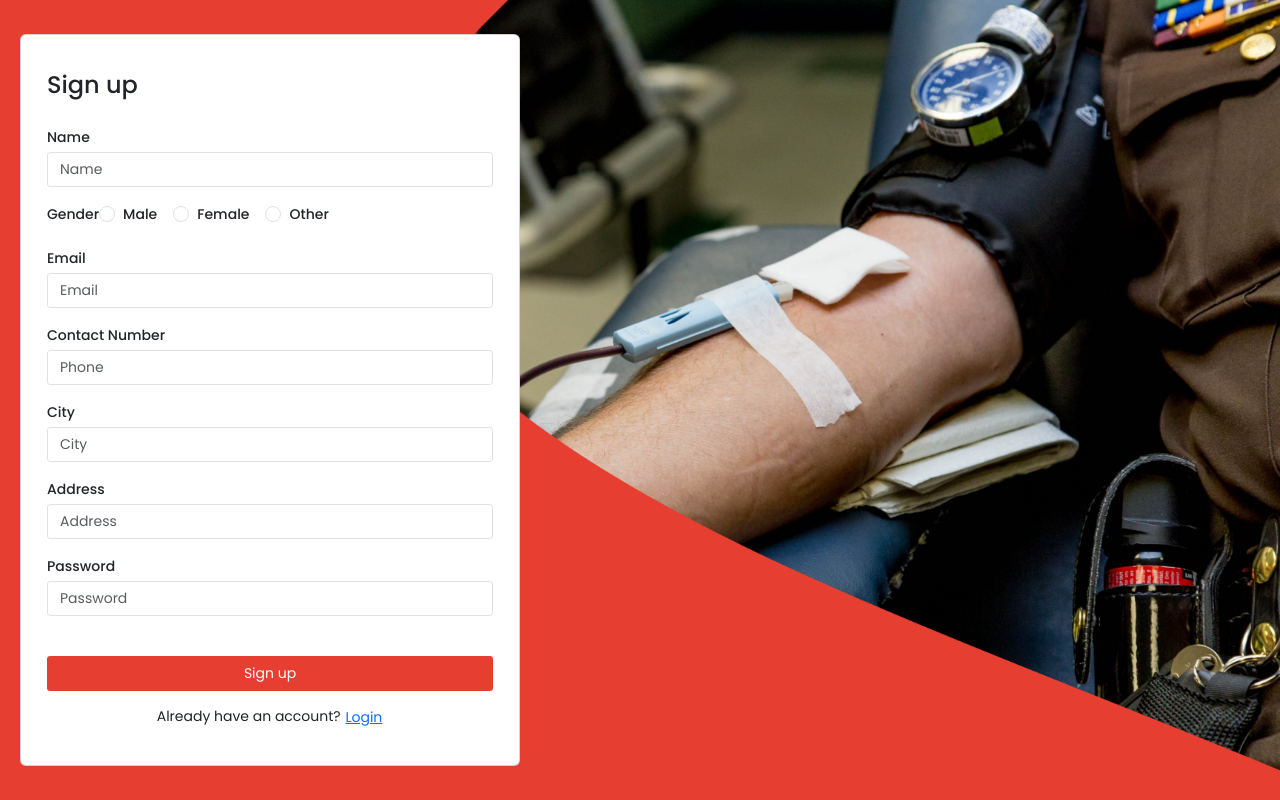
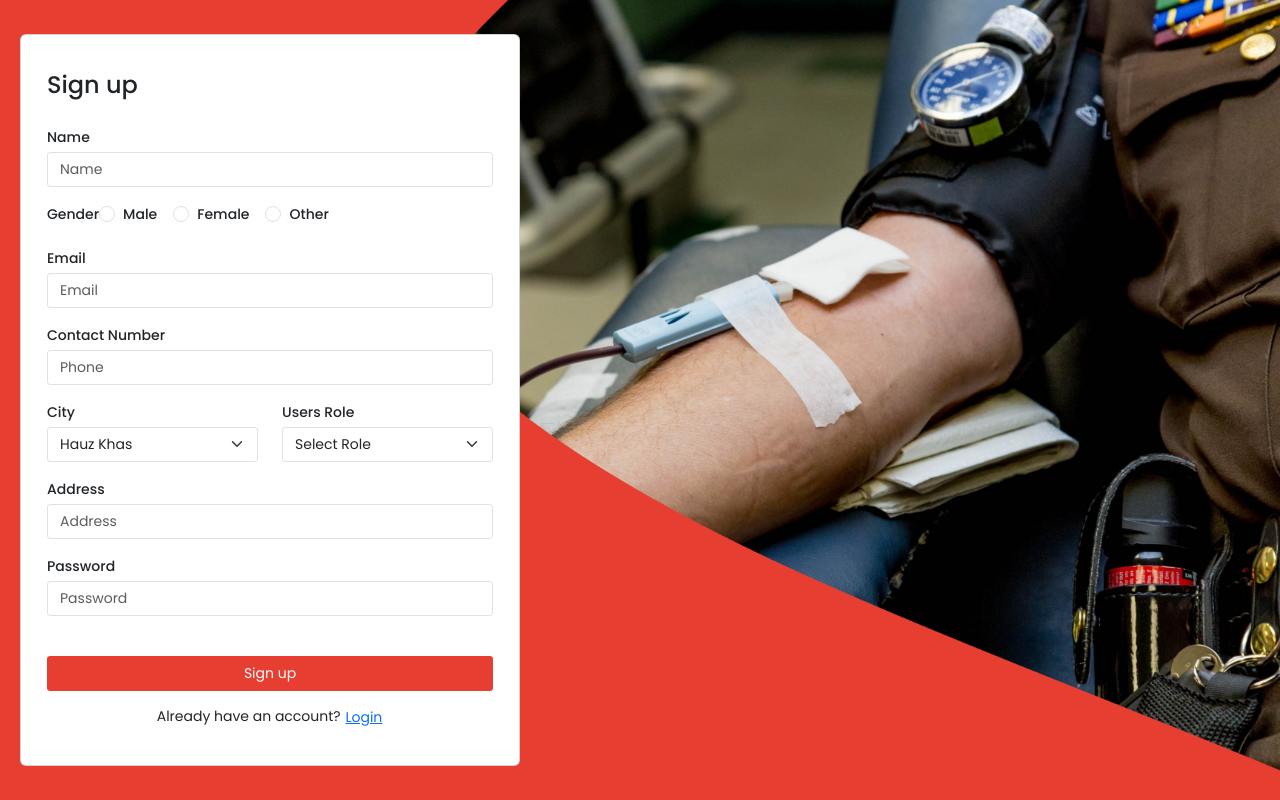
Before and after one commit to archit-chauhan-velsof/blood-bank, a React (Vite) app: page /signup in a window 1280 px wide. Built offline with nearby package versions, Linux system fonts and the light colour scheme.

Commit message:
completed project

```diff
--- a/src/pages/register/Index.jsx
+++ b/src/pages/register/Index.jsx
@@ -1,7 +1,8 @@
-import React from 'react'
-import { Link } from 'react-router-dom'
+import React, { useEffect, useState } from 'react'
+import { Link, Navigate, useNavigate } from 'react-router-dom'
 import { ErrorMessage, Field, Formik } from 'formik'
 import * as Yup from 'yup'
+import { axiosInstance, axiosInstanceWithoutToken } from '../../config'
 
 const registerSchema = Yup.object().shape({
     name: Yup.string().required('Name is required'),
@@ -10,10 +11,22 @@ const registerSchema = Yup.object().shape({
     phone: Yup.string().matches(/^\d{10}$/, 'Phone number must have exactly 10 digits').required('Contact Number is required'),
     city: Yup.string().required('City is required'),
     address: Yup.string().required('Address is required'),
-    password: Yup.string().min(5, 'Password must be at least 5 characters').required('Password is required')
+    password: Yup.string().min(5, 'Password must be at least 5 characters').required('Password is required'),
+    role: Yup.string().required('Select your role')
 })
 
 const Register = () => {
+
+    const Navigate = useNavigate();
+    // const [cities,setCities] = useState([]);
+
+    // useEffect(() => {
+    //     axiosInstance.get(`/cities`)
+    //         .then((res) => {
+    //             setCities(res.data.data);
+    //             setFieldValue('city', '');
+    //         }).catch((err) => console.error(err));
+    // }, [])
     return (
         <div className='auth-body'>
             <div className="auth-wrapper">
@@ -37,9 +50,24 @@ const Register = () => {
                             onSubmit={(values) => {
                                 console.log('Registered:', values);
                                 // API Logic
+                                let formData = new FormData();
+                                formData.append("email", values.email);
+                                formData.append("username", values.name);
+                                formData.append("password", values.password);
+                                formData.append("name", values.name);
+                                formData.append("gender", values.gender);
+                                formData.append("contact_number", values.phone);
+                                formData.append("city", values.city);
+                                formData.append("address", values.address);
+                                formData.append("role", values.role);
+                                axiosInstanceWithoutToken.post('register',formData).then((res)=>{
+                                    console.log(res.data);
+                                    Navigate('/');
+                                }).catch((err)=>console.log(err));
+
                             }}
                         >
-                            {({handleSubmit})=>(
+                            {({ handleSubmit }) => (
                                 <form onSubmit={handleSubmit}>
                                     <div className="auth-form">
                                         <div className="row">
@@ -47,7 +75,7 @@ const Register = () => {
                                                 <div className="form-group">
                                                     <label htmlFor="name">Name</label>
                                                     <Field type="text" name="name" id="name" className="form-control" placeholder="Name" />
-                                                <ErrorMessage name="name" component="div" className="text-danger" />
+                                                    <ErrorMessage name="name" component="small" className="text-danger" />
 
                                                 </div>
                                             </div>
@@ -58,7 +86,7 @@ const Register = () => {
                                                         <Field
                                                             type="radio"
                                                             name="gender"
-                                                        value="male"
+                                                            value="Male"
                                                             className="form-check-input"
                                                             id="gender-male"
                                                         />
@@ -68,7 +96,7 @@ const Register = () => {
                                                         <Field
                                                             type="radio"
                                                             name="gender"
-                                                        value="female"
+                                                            value="Female"
                                                             className="form-check-input"
                                                             id="gender-female"
                                                         />
@@ -78,13 +106,13 @@ const Register = () => {
                                                         <Field
                                                             type="radio"
                                                             name="gender"
-                                                        value="other"
+                                                            value="Others"
                                                             className="form-check-input"
                                                             id="gender-other"
                                                         />
                                                         <label htmlFor="gender-other" className="form-check-label">Other</label>
                                                     </div>
-                                                <ErrorMessage name="gender" component="div" className="text-danger" />
+                                                    <ErrorMessage name="gender" component="small" className="text-danger" />
                                                 </div>
                                             </div>
 
@@ -92,35 +120,56 @@ const Register = () => {
                                                 <div className="form-group">
                                                     <label htmlFor="email">Email</label>
                                                     <Field type="email" name="email" id="email" className="form-control" placeholder="Email" />
-                                                <ErrorMessage name="email" component="div" className="text-danger" />
+                                                    <ErrorMessage name="email" component="small" className="text-danger" />
                                                 </div>
                                             </div>
                                             <div className="col-12">
                                                 <div className="form-group">
                                                     <label htmlFor="phone">Contact Number</label>
                                                     <Field type="text" name="phone" id="phone" className="form-control" placeholder="Phone" />
-                                                <ErrorMessage name="phone" component="div" className="text-danger" />
+                                                    <ErrorMessage name="phone" component="small" className="text-danger" />
                                                 </div>
                                             </div>
-                                        <div className="col-12">
+                                            <div className="col-6">
                                                 <div className="form-group">
                                                     <label htmlFor="city">City</label>
-                                                <Field type="text" name="city" id="city" className="form-control" placeholder="City" />
-                                                <ErrorMessage name="city" component="div" className="text-danger" />
+                                                    {/* {cities?.map((e) => (
+                                                        <option value={e.attributes.code} key={e.id}>
+                                                            {e.attributes.name}
+                                                        </option>
+                                                    ))} */}
+                                                    <Field as='select' name="city" id="city" className="form-select">
+                                                    <option value='1'>Hauz Khas</option>
+                                                    <option value='2'>Noida Sector 63</option>
+                                                    </Field>
+                                                    <ErrorMessage name="city" component="small" className="text-danger" />
+                                                </div>
+                                            </div>
+                                            <div className="col-6">
+                                                <div className="form-group">
+                                                    <label htmlFor="role">Users Role</label>
+                                                    <Field as='select' name="role" id="role" className="form-select">
+                                                        <option value="">Select Role</option>
+                                                        <option value="6">Admin</option>
+                                                        <option value="7">Blood Bank User</option>
+                                                        <option value="8">User</option>
+                                                    </Field>
+                                                    <ErrorMessage name='role' component='small' className='text-danger' />
+
                                                 </div>
                                             </div>
                                             <div className="col-12">
                                                 <div className="form-group">
                                                     <label htmlFor="address">Address</label>
                                                     <Field type="text" name="address" id="address" className="form-control" placeholder="Address" />
-                                                <ErrorMessage name="address" component="div" className="text-danger" />
+                                                    <ErrorMessage name="address" component="small" className="text-danger" />
                                                 </div>
                                             </div>
                                             <div className="col-12">
                                                 <div className="form-group">
                                                     <label htmlFor="password">Password</label>
                                                     <Field type="password" name="password" id="password" className="form-control" placeholder="Password" />
-                                                <ErrorMessage name="password" component="div" className="text-danger" />
+                                                    <ErrorMessage name="password" component="small" className="text-danger" />
                                                 </div>
                                             </div>
                                         </div>
```
Lines whose indentation alone changed are shown as unchanged.
